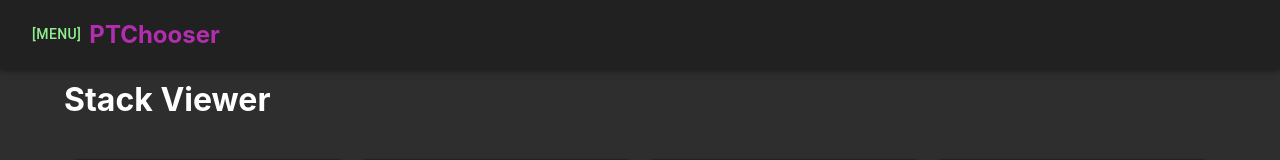
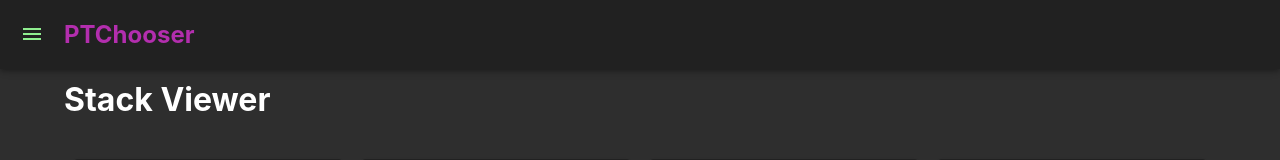
Before and after one commit to boostedd2/ptchooser-react, a React (Create React App) app: page / in a window 1280 px wide. Shown: the top 160 px of the page. Built offline with nearby package versions, Linux system fonts and the light colour scheme.

Commit message:
added icons to drawer

```diff
--- a/src/components/drawer/drawer.js
+++ b/src/components/drawer/drawer.js
@@ -8,6 +8,16 @@ import Divider from '@material-ui/core/Divider';
 import ListItem from '@material-ui/core/ListItem';
 import ListItemIcon from '@material-ui/core/ListItemIcon';
 import ListItemText from '@material-ui/core/ListItemText';
+import MenuIcon from '@material-ui/icons/Menu';
+import AppsIcon from '@material-ui/icons/Apps';
+import HelpIcon from '@material-ui/icons/Help';
+import AccountCircleIcon from '@material-ui/icons/AccountCircle';
+import AddIcon from '@material-ui/icons/Add';
+import HowToRegIcon from '@material-ui/icons/HowToReg';
+
+
+
+
 
 const useStyles = makeStyles({
   list: {
@@ -47,26 +57,26 @@ const Navdrawer = () => {
       onKeyDown={toggleDrawer(side, false)}
     >
       <List>
-          <h2 style={{textAlign: "center", color: "#b32eae"}}>PTChooser</h2>
+          <h2 style={{marginLeft: "15px", color: "#b32eae"}}>PTChooser</h2>
           <ListItem component={Link} to="/" button className={classes.navItem}>
-            <ListItemIcon></ListItemIcon>
+            <ListItemIcon style={{color: "white"}}><AppsIcon /></ListItemIcon>
             <ListItemText primary="Stacks" />
           </ListItem>
           <ListItem component={Link} to="/add" button className={classes.navItem}>
-            <ListItemIcon></ListItemIcon>
+            <ListItemIcon style={{color: "white"}}><AddIcon /></ListItemIcon>
             <ListItemText primary="Submit Stack" />
           </ListItem>
           <ListItem component={Link} to="/about" button className={classes.navItem}>
-            <ListItemIcon></ListItemIcon>
+            <ListItemIcon style={{color: "white"}}><HelpIcon /></ListItemIcon>
             <ListItemText primary="What is this?" />
           </ListItem>
           <Divider />
           <ListItem component={Link} to="/login" button className={classes.navItem}>
-            <ListItemIcon></ListItemIcon>
+            <ListItemIcon style={{color: "white"}}><AccountCircleIcon /></ListItemIcon>
             <ListItemText primary="Login" />
           </ListItem>
           <ListItem component={Link} to="/register" button className={classes.navItem}>
-            <ListItemIcon></ListItemIcon>
+            <ListItemIcon style={{color: "white"}}><HowToRegIcon /></ListItemIcon>
             <ListItemText primary="Sign Up" />
           </ListItem>
       </List>
@@ -75,7 +85,7 @@ const Navdrawer = () => {
 
   return (
     <div>
-      <Button style={{color: "lightgreen"}}onClick={toggleDrawer('left', true)}>[MENU]</Button>
+      <Button style={{color: "lightgreen"}}onClick={toggleDrawer('left', true)}><MenuIcon /></Button>
       <Drawer
       open={state.left}
       onClose={toggleDrawer('left', false)}
--- a/src/components/navbar/navbar.js
+++ b/src/components/navbar/navbar.js
@@ -1,13 +1,26 @@
 import React from 'react';
+import { Link } from 'react-router-dom';
 import { makeStyles } from '@material-ui/core/styles';
 import AppBar from '@material-ui/core/AppBar'
-import Toolbar from '@material-ui/core/Toolbar'
 import Navdrawer from '../drawer/drawer'
 
 const useStyles = makeStyles(theme => ({
   root: {
     flexGrow: 1,
   },
+  navbarItems: {
+    display: "flex",
+    alignItems: "center",
+  },
+  home: {
+    backgroundColor: "#212121",
+    color:"#b32eae",
+    textDecoration: "none",
+    '&:focus': {
+      outline: 0
+    }
+  },
+
 }));
 
 const Navbar = () => {
@@ -16,10 +29,10 @@ const Navbar = () => {
   return(
     <div className={classes.root}>
       <AppBar position="fixed" style={{backgroundColor: "#212121",}}>
-        <Toolbar>
+        <div className={classes.navbarItems}>
           <Navdrawer />
-          <h2 style={{color: "#b32eae"}}>PTChooser</h2>
-        </Toolbar>
+          <Link to="/" className={classes.home}><h2>PTChooser</h2></Link>
+        </div>
       </AppBar>
     </div>
   )
```
